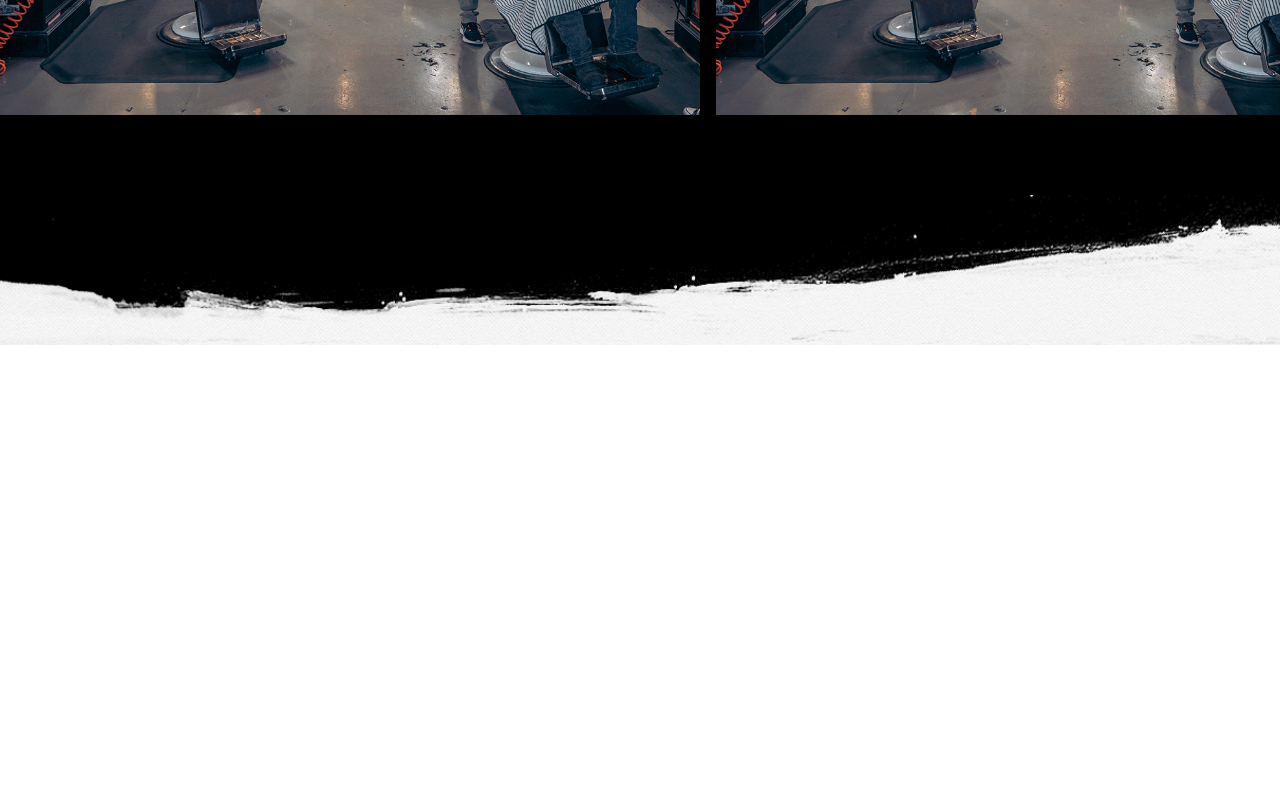
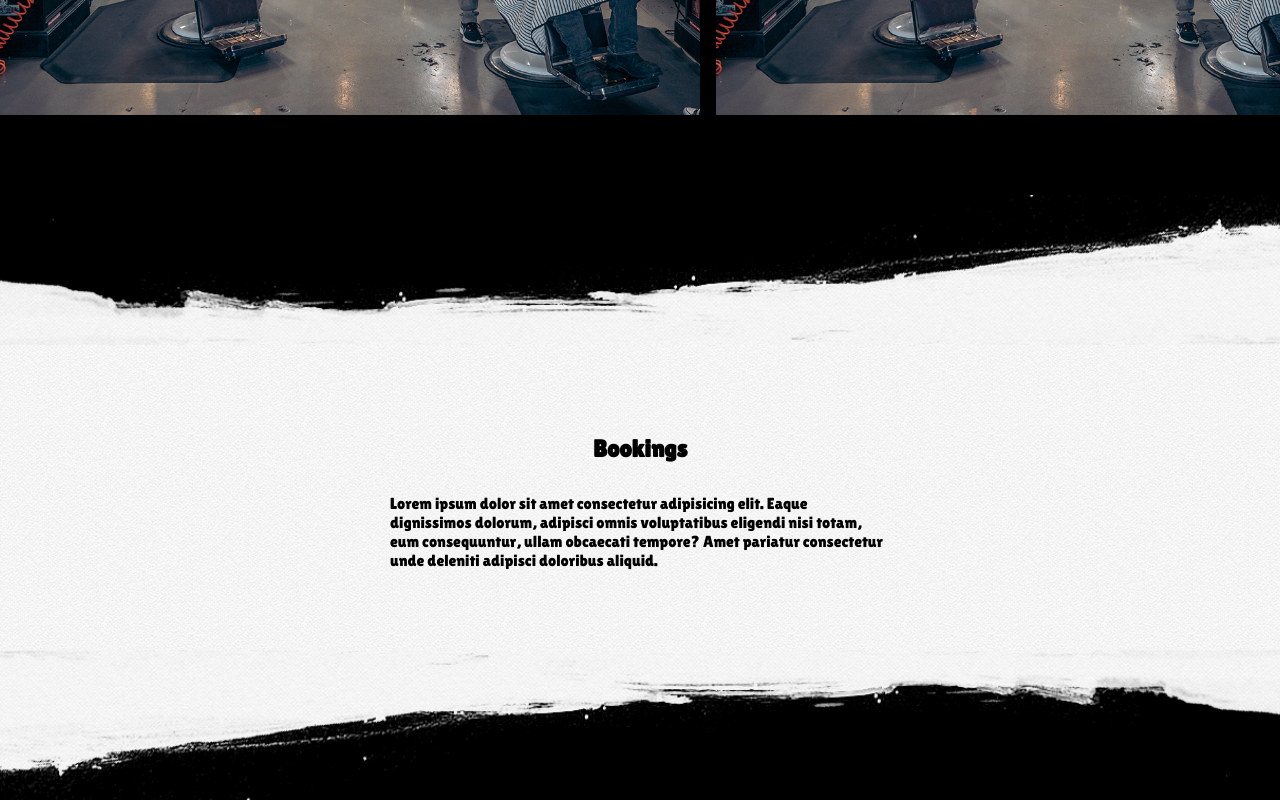
Before and after one commit to 04stefke/barber-shop, a plain HTML site: page index.html in a window 1280 px wide. Shown: the part 3200-4000 px from the top of the page. Before the commit the page ends 3545 px from the top, so only its background shows below. Drawn offline with Linux system fonts and the light colour scheme.

Commit message:
added the bookings section

```diff
--- a/index.html
+++ b/index.html
@@ -34,23 +34,31 @@
                 <div class="images">
                     <div class="top">
                         <div class="top-left">
-                            <img src="./assets/barber-pic.jpeg" alt="">
-                            <img src="./assets/barber-pic.jpeg" alt="">
+                            <img src="./assets/barber-pic.jpeg" alt="gallery picture one">
+                            <img src="./assets/barber-pic.jpeg" alt="gallery picture two">
                         </div>
                         <div class="top-right">
-                            <img src="./assets/brush.jpg" alt="">
-                            <img src="./assets/brush.jpg" alt="">
+                            <img src="./assets/brush.jpg" alt="gallery picture three">
+                            <img src="./assets/brush.jpg" alt="gallery picture four">
                         </div>
                     </div>
                     <div class="bottom">
-                        <img src="./assets/barber-pic.jpeg" alt="">
-                        <img src="./assets/barber-pic.jpeg" alt="">
+                        <img src="./assets/barber-pic.jpeg" alt="gallery picture five">
+                        <img src="./assets/barber-pic.jpeg" alt="gallery picture six">
                     </div>
                 </div>
             </div>
             <div class="gallery-border border"></div>
         </section>
 
+        <section class="booking-wrapper wrapper">
+            <div class="booking">
+                <h1>Bookings</h1>
+                <div class="booking-information"> <p>Lorem ipsum dolor sit amet consectetur adipisicing elit. Eaque dignissimos dolorum, adipisci omnis voluptatibus eligendi nisi totam, eum consequuntur, ullam obcaecati tempore? Amet pariatur consectetur unde deleniti adipisci doloribus aliquid.</p></div>
+            </div>
+            <div class="booking-border border"></div>
+        </section>
+
     </main>
 </body>
 </html>
--- a/style.css
+++ b/style.css
@@ -173,3 +173,30 @@ body{
     background-color: black;
 
 }
+
+.booking-wrapper{
+    margin-top: 10rem;
+    padding-block: 5rem;
+    position: relative;
+}
+
+.booking{
+    display: flex;
+    flex-direction: column;
+    justify-content: center;
+    align-items: center;
+    width: 100%;
+    gap: 2rem;
+}
+
+.booking-information p{
+    width: 500px;
+}
+
+.booking-border{
+    bottom: -150px;
+    width: 100%;
+    height: 150px;
+    background-color: black;
+    transform: rotate(180deg);
+}
```
